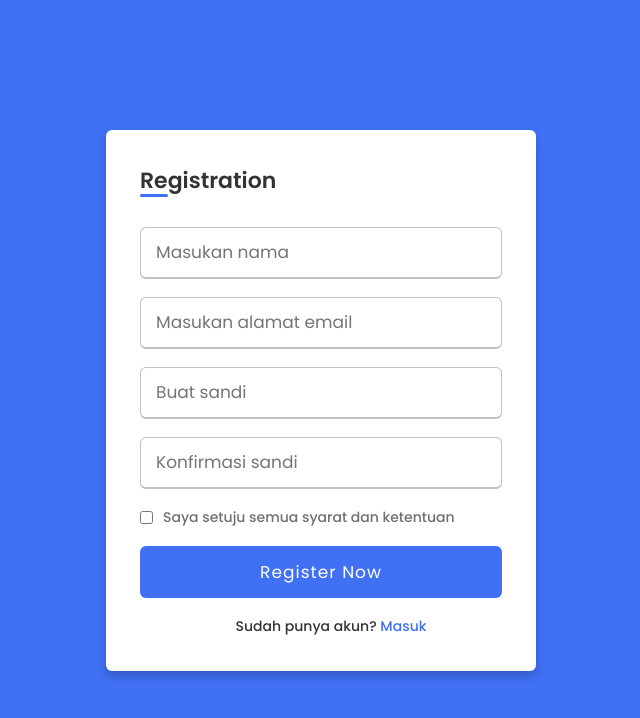
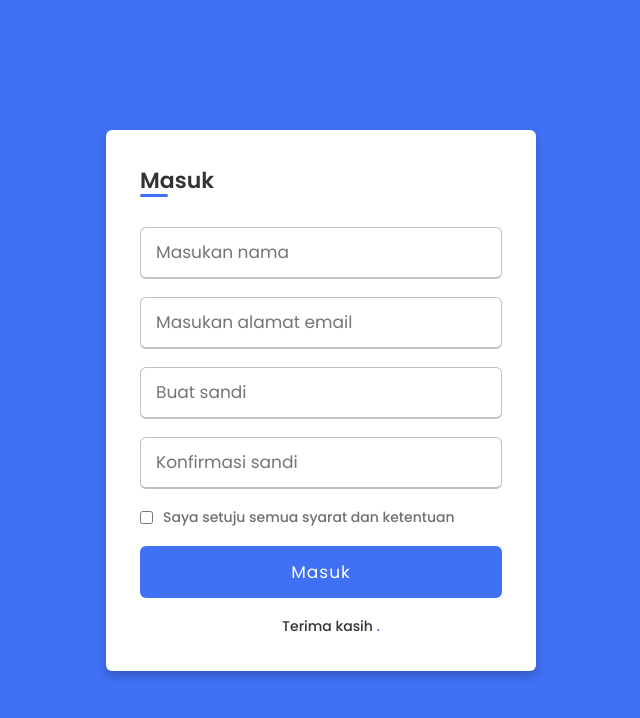
Before and after one commit to anggunindana/novianggunhllcrs, a plain HTML site: page log-in/index.html in a window 1280 px wide. Shown: the whole page, without its empty margins (319-959 px from the left). Drawn offline with Linux system fonts and the light colour scheme.

Commit message:
Update index.html

```diff
--- a/log-in/index.html
+++ b/log-in/index.html
@@ -4,12 +4,12 @@
   <head>
     <meta charset="UTF-8">
     <meta name="viewport" content="width=device-width, initial-scale=1.0">
-    <title> Registration or Sign Up form in HTML CSS | CodingLab </title>
+    <title> Daftar dan masuk | CodingLab </title>
     <link rel="stylesheet" href="style.css">
    </head>
 <body>
   <div class="wrapper">
-    <h2>Registration</h2>
+    <h2>Masuk</h2>
     <form action="#">
       <div class="input-box">
         <input type="text" placeholder="Masukan nama" required>
@@ -28,10 +28,10 @@
         <h3>Saya setuju semua syarat dan ketentuan</h3>
       </div>
       <div class="input-box button">
-        <input type="Submit" value="Register Now">
+        <input type="Submit" value="Masuk">
       </div>
       <div class="text">
-        <h3>Sudah punya akun? <a href="#">Masuk</a></h3>
+        <h3>Terima kasih <a href="#">.</a></h3>
       </div>
     </form>
   </div>
```
